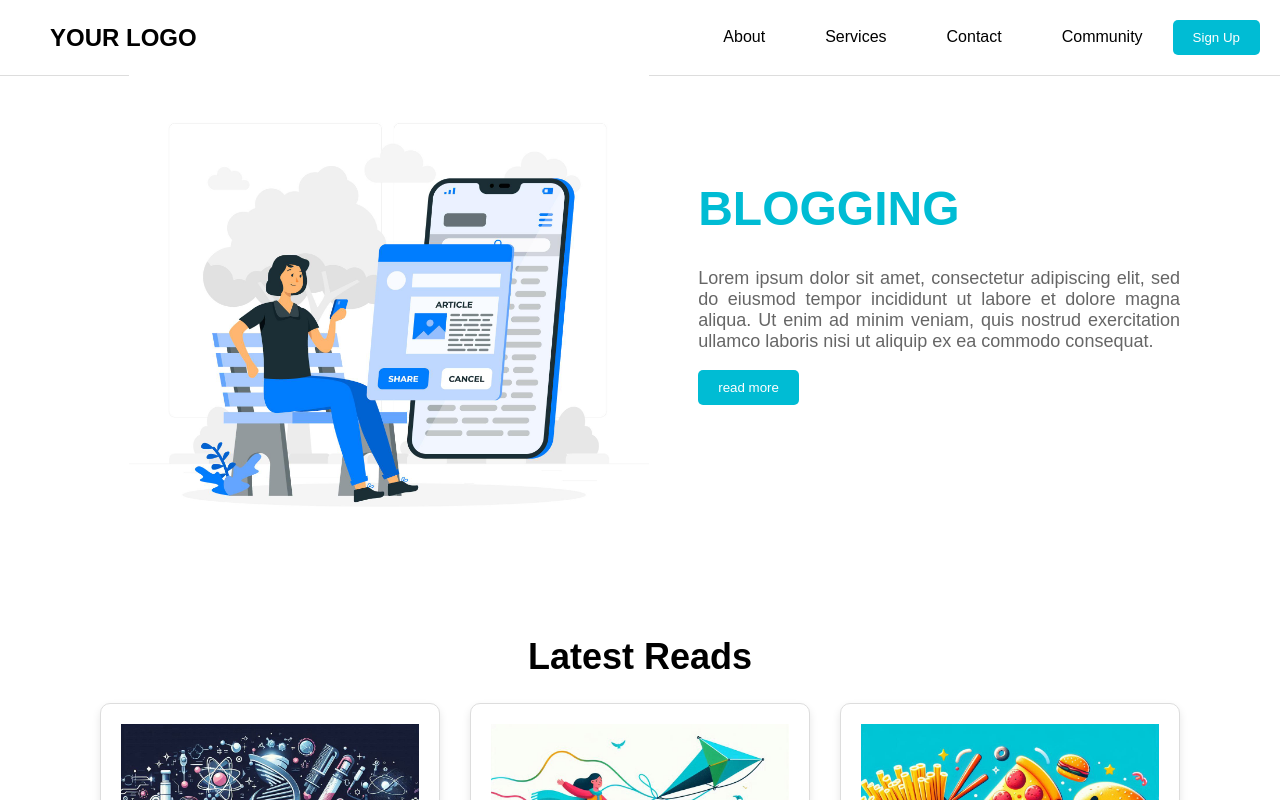
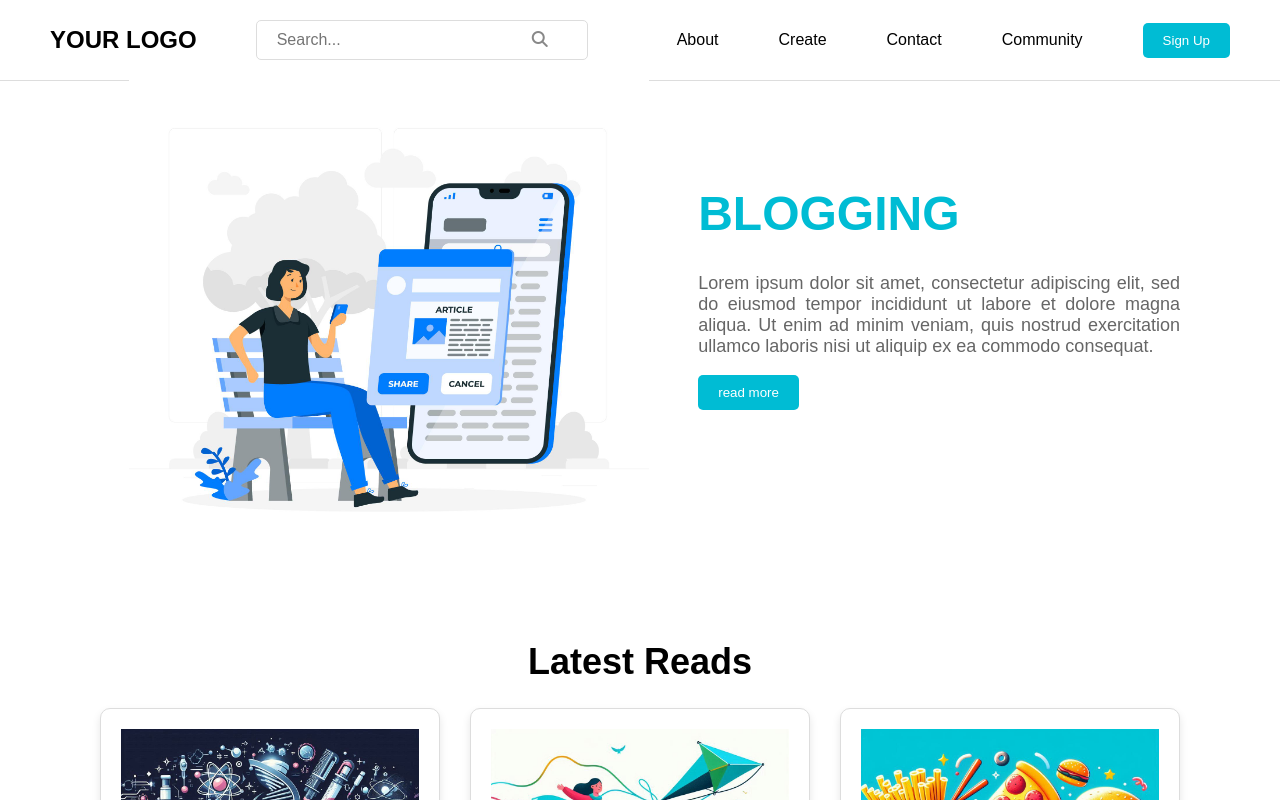
Before and after one commit to Tarun-032/UptoSkill_Blog, a React (Vite) app: page / in a window 1280 px wide. Shown: the top 800 px of the page. Built offline with nearby package versions, Linux system fonts and the light colour scheme.

Commit message:
Updated package dependencies and made changes to header components. Added Login component.

```diff
--- a/package.json
+++ b/package.json
@@ -10,8 +10,10 @@
     "preview": "vite preview"
   },
   "dependencies": {
+    "@fortawesome/fontawesome-free": "^6.5.2",
     "react": "^18.3.1",
-    "react-dom": "^18.3.1"
+    "react-dom": "^18.3.1",
+    "react-router-dom": "^6.24.0"
   },
   "devDependencies": {
     "@types/react": "^18.3.3",
--- a/src/App.jsx
+++ b/src/App.jsx
@@ -1,14 +1,21 @@
 import React from 'react';
+import { BrowserRouter as Router, Route, Routes } from 'react-router-dom';
 import './App.css';
-import Header from './Components/LandingPage/Header/Header';
-import MainContent from './Components/LandingPage/MainContent/MainContent';
+import '@fortawesome/fontawesome-free/css/all.min.css';
 import LandingPage from './Components/LandingPage/LandingPage';
+import Login from './Components/Login/Login';
 
 function App() {
   return (
-    <div className="App">
-      <LandingPage/>
-    </div>
+    <Router>
+      <div className="App">
+        <Routes>
+          <Route path="/" element={<LandingPage />} />
+          <Route path="/login" element={<Login />} />
+          {/* Add other routes as needed */}
+        </Routes>
+      </div>
+    </Router>
   );
 }
 
--- a/src/Components/LandingPage/Header/Header.css
+++ b/src/Components/LandingPage/Header/Header.css
@@ -11,6 +11,34 @@
   font-size: 24px;
   font-weight: bold;
   margin-left: 30px;
+}
+
+.search-bar {
+  flex-grow: 1;
+  display: flex;
+  justify-content: center;
+  position: relative;
+}
+
+.search-bar input {
+  width: 60%;
+  padding: 10px 40px 10px 20px; /* Add padding to make space for the icon */
+  font-size: 16px;
+  border: 1px solid #ddd;
+  border-radius: 5px;
+}
+
+.search-icon {
+  position: absolute;
+  right: 22%; /* Adjust based on the width of the input */
+  top: 50%;
+  transform: translateY(-50%);
+  color: #888;
+}
+
+.nav {
+  display: flex;
+  align-items: center;
 }
 
 .nav a {
--- a/src/Components/LandingPage/Header/Header.jsx
+++ b/src/Components/LandingPage/Header/Header.jsx
@@ -1,16 +1,25 @@
 import React from 'react';
 import './Header.css';
+import { Link } from 'react-router-dom';
 
 function Header() {
   return (
     <header className="header">
       <div className="logo">YOUR LOGO</div>
+      <div className="search-bar">
+        <input type="text" placeholder="Search..." />
+        <span className="search-icon">
+          <i className="fas fa-search"></i>
+        </span>
+      </div>
       <nav className="nav">
         <a href="#about">About</a>
-        <a href="#services">Services</a>
+        <a href="#create">Create</a>
         <a href="#contact">Contact</a>
         <a href="#community">Community</a>
-        <button className="signup-button">Sign Up</button>
+        <Link to="/login">
+          <button className="signup-button">Sign Up</button>
+        </Link>
       </nav>
     </header>
   );
--- /dev/null
+++ b/src/Components/Login/Login.jsx
@@ -0,0 +1,13 @@
+import React from 'react';
+import './Login.css';
+
+function Login() {
+  return (
+    <div className="login">
+      <h1>Login Page</h1>
+      {/* Add your login form here */}
+    </div>
+  );
+}
+
+export default Login;
```
Also changed, not shown: src/Components/Login/Login.css (added), 1 other file (tests, documents, lock files or other folders). Lines whose indentation alone changed are shown as unchanged.
